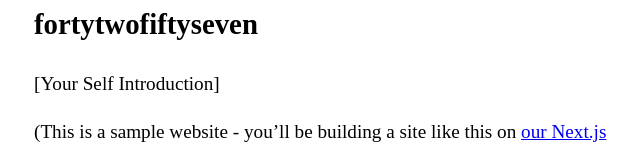
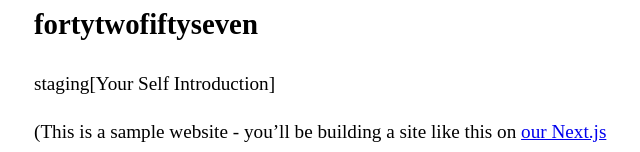
Before and after one commit to erockdotdev/fortytwofiftyseven, a Next.js app: page / in a window 1280 px wide. Shown: the part 293-445 px from the top of the page, without its empty margins (318-958 px from the left). Built offline with nearby package versions, Linux system fonts and the light colour scheme.

Commit message:
staging test

```diff
--- a/pages/index.js
+++ b/pages/index.js
@@ -22,7 +22,7 @@ export default function Home({allPostsData}) {
       </Head>
       <section className={utilStyles.headingMd}>
         <h1>fortytwofiftyseven</h1>
-        <p>[Your Self Introduction]</p>
+        <p>staging[Your Self Introduction]</p>
         <p>
           (This is a sample website - you’ll be building a site like this on{" "}
           <a href="https://nextjs.org/learn">our Next.js tutorial</a>.)
```
